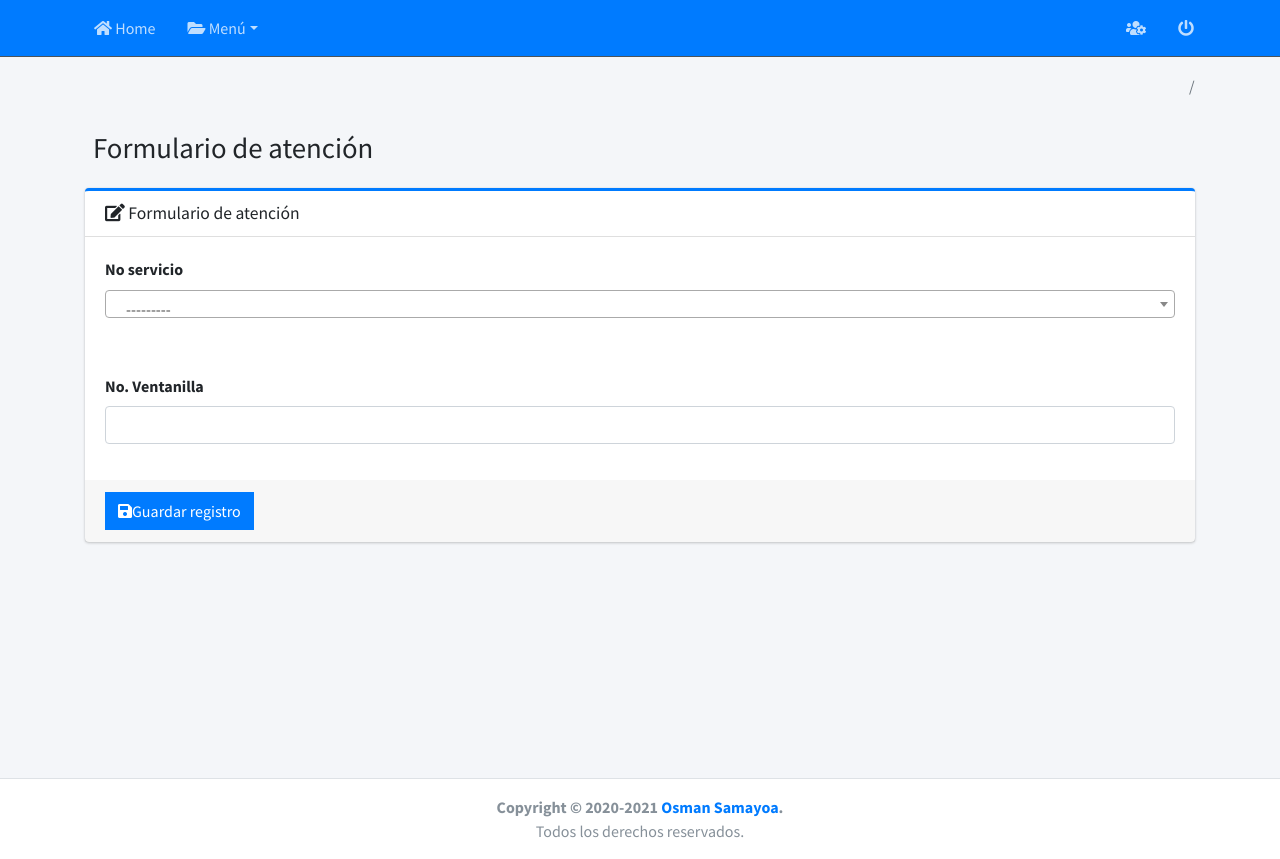
After one commit to comunidad-prueba05/appcliente-calidad, a Django app: page /ordenes/new-generadas-servicios/ in a window 1280 px wide. The commit adds this page. Run offline with Django 3.2, Linux system fonts and the light colour scheme; data comes from the database, SQL or seed files in the repository; both versions use the stored data as it was after the commit; some libraries are stand-ins or nearby versions.

Commit message:
mejorado

```diff
--- a/ordenes/admin.py
+++ b/ordenes/admin.py
@@ -1,4 +1,6 @@
 from django.contrib import admin
-from ordenes.models import TiposServicio
+from ordenes.models import TiposServicio, Servicio, OrdenGenerada
 
 admin.site.register(TiposServicio)
+admin.site.register(Servicio)
+admin.site.register(OrdenGenerada)
--- a/ordenes/forms.py
+++ b/ordenes/forms.py
@@ -3,7 +3,7 @@ from django.forms import ModelForm, Form
 from django import forms
 
 
-from ordenes.models import TiposServicio, Servicio
+from ordenes.models import TiposServicio, Servicio, OrdenGenerada
 
 class TipoServicioForm(ModelForm):
     def __init__(self, *args, **kwargs):
@@ -34,6 +34,7 @@ class OrdenServicioForm(ModelForm):
         super().__init__(*args, **kwargs)
         self.fields['tipo_servicio'].widget.attrs['autofocus'] = True
 
+
     class Meta:
         model = Servicio
         fields = '__all__'
@@ -49,3 +50,35 @@ class OrdenServicioForm(ModelForm):
                 }
             ),
         }
+
+class OrdenGeneradaForm(ModelForm):
+    def __init__(self, *args, **kwargs):
+        super().__init__(*args, **kwargs)
+        self.fields['no_servicio'].widget.attrs['autofocus'] = True
+
+    class Meta:
+        model = OrdenGenerada
+        fields = ['no_servicio','nombre' ]
+        exclude = ['username', 'estado']
+        labels = {
+            # 'no_servicio': 'No. Servicio',
+            'nombre':'No. Ventanilla'
+
+        }
+        widgets = {
+            'no_servicio': forms.Select(
+                attrs={
+                    'class': 'form-control select2',
+                    'style': 'width: 100%'
+                }
+            ),
+            'nombre': forms.TextInput(
+                attrs={
+                    'class': 'form-control'
+                }
+            ),
+        }
+    no_servicio = forms.ModelChoiceField(queryset=Servicio.objects.filter(orden_generada=True, orden_transito=False), widget=forms.Select(attrs={
+        'class': 'form-control select2',
+        'style': 'width: 100%'
+    }))
--- /dev/null
+++ b/ordenes/templates/ordenes/create_orden_generada_servicio.html
@@ -0,0 +1,66 @@
+{% extends 'base/layaut.html' %}
+{% load static %}
+{% block head %}
+  <link href="https://cdn.jsdelivr.net/npm/select2@4.1.0-beta.1/dist/css/select2.min.css" rel="stylesheet" />
+  <script src="https://cdn.jsdelivr.net/npm/select2@4.1.0-beta.1/dist/js/select2.min.js"></script>
+{% endblock %}
+
+{% block content %}
+<div class="content-wrapper">
+  <section class="content-header">
+    <div class="container-fluid">
+      <div class="row mb-2">
+        <div class="col-sm-6">
+          <h1>{{title}}</h1>
+        </div>
+      </div>
+    </div>
+  </section>
+  <section>
+  <form method="post" action="." enctype="multipart/form-data">
+    {% csrf_token %}
+    {% include 'base/field_error.js'%}
+      <div class="container-fluid">
+        <div class="card card-primary card-outline">
+          <div class="card-header">
+            <h3 class="card-title">
+              {% if object_list %}
+                <i class="fas fa-plus"></i>
+              {% else %}
+                <i class="fas fa-edit"></i>
+              {% endif %}
+              {{title}}
+            </h3>
+          </div>
+          <div class="card-body">
+            <div class="form-group">
+              <label for="email">{{ form.no_servicio.label }}</label>
+                {{ form.no_servicio}}
+            </div>
+          </div>
+          <div class="card-body">
+            <div class="form-group">
+              <label for="email">{{ form.nombre.label }}</label>
+                {{ form.nombre}}
+            </div>
+          </div>
+          <div class="card-footer">
+            <button type="submit" class="btn btn-primary btn-flat">
+              <i class="fas fa-save"></i>Guardar registro
+            </button>
+          </div>
+      </div>
+    </div>
+  </form>
+</section>
+</div>
+{% endblock %}
+{% block javascript %}
+<script type="text/javascript">
+  $(function(){
+    $('.select2').select2({
+
+    });
+  });
+</script>
+{% endblock %}
--- a/ordenes/urls.py
+++ b/ordenes/urls.py
@@ -1,5 +1,6 @@
 from django.urls import path
-from ordenes.views import TipoServicio, TipoServicioNew, TipoServicioUpdate, OrdenServicio, ServicioNew
+from ordenes.views import (TipoServicio, TipoServicioNew, TipoServicioUpdate, OrdenServicio, ServicioNew,
+PantallList, GenerarServicio, GenerarServicioNew)
 
 urlpatterns = [
     path('lista-servicios/', TipoServicio.as_view(), name='lista_servicios'),
@@ -8,4 +9,9 @@ urlpatterns = [
 
     path('lista-ordenes-servicios/', OrdenServicio.as_view(), name='lista_ordenes_servicios'),
     path('new-ordenes-servicios/', ServicioNew.as_view(), name='new_ordenes_servicios'),
+    path('pantalla-servicios/', PantallList.as_view(), name='pantalla_servicios'),
+
+    path('lista-generadas-servicios/', GenerarServicio.as_view(), name='lista_generadas_servicios'),
+    path('new-generadas-servicios/', GenerarServicioNew.as_view(), name='new_generadas_servicios'),
+
 ]
--- a/ordenes/views.py
+++ b/ordenes/views.py
@@ -2,8 +2,8 @@ from django.shortcuts import render
 from django.views.generic import CreateView, ListView, UpdateView, DeleteView,TemplateView ,DetailView
 from django.http import HttpResponseRedirect, HttpResponse, JsonResponse
 
-from ordenes.models import TiposServicio, Servicio
-from ordenes.forms import TipoServicioForm, OrdenServicioForm
+from ordenes.models import TiposServicio, Servicio, OrdenGenerada
+from ordenes.forms import TipoServicioForm, OrdenServicioForm, OrdenGeneradaForm
 from django.urls import reverse_lazy
 
 
@@ -91,3 +91,86 @@ class ServicioNew(CreateView):
         context['title'] = 'Generar No. Servicio'
         # context['list_perfil'] = reverse_lazy('usuario:mi_perfil')
         return context
+
+class PantallList(TemplateView):
+    template_name = 'ordenes/list_pantalla.html'
+
+    def get_context_data(self, *args, **kwargs):
+        context = super().get_context_data(**kwargs)
+        context['title'] = 'Atención al cliente'
+        context['subtitle'] = 'Número de atención'
+        context['list_url'] = reverse_lazy('ordenes:pantalla_servicios')
+        context['list_home'] = reverse_lazy('bases:home')
+        context['generar_orden'] = Servicio.objects.filter(orden_generada=True, orden_transito=False)
+        context['transito_orden'] = Servicio.objects.filter(orden_transito=True, orden_generada=True )
+        return context
+
+class GenerarServicio(ListView):
+    model =  OrdenGenerada
+    template_name = 'ordenes/list_tipo_servicio_generada.html'
+
+
+    def get_queryset(self):
+        return self.model.objects.all()
+
+    def get_context_data(self , *args , **kwargs):
+        context = super().get_context_data(*args, **kwargs)
+        context ['title'] = 'Generar Orden de Servicio'
+        context['list_url'] = reverse_lazy('ordenes:lista_generadas_servicios')
+        context['new_url'] = reverse_lazy('ordenes:new_generadas_servicios')
+        return context
+
+class GenerarServicioNew(CreateView):
+    model = OrdenGenerada
+    template_name = 'ordenes/create_orden_generada_servicio.html'
+    form_class = OrdenGeneradaForm
+    success_url = reverse_lazy('ordenes:lista_generadas_servicios')
+
+    def get_context_data(self, *args, **kwargs):
+        context = super().get_context_data(**kwargs)
+        context['title'] = 'Formulario de atención'
+        # context['list_perfil'] = reverse_lazy('usuario:mi_perfil')
+        return context
+
+
+    def post(self, request, *args, **kwargs):
+        form = OrdenGeneradaForm(request.POST)
+        if form.is_valid():
+            self.object = form.save(commit=False)
+            self.object.username = self.request.user
+            id_servicio = self.object.no_servicio.pk
+            servicio_update = Servicio.objects.get(pk=id_servicio)
+            servicio_update.orden_transito = True
+            form.save()
+            servicio_update.save()
+            return HttpResponseRedirect(self.success_url)
+        return render(request, self.template_name, {'form': form})
+
+
+
+# class DatosServicioNew(CreateView):
+#     model = OrdenGenerada
+#     template_name = 'ordenes/create_orden_generada_servicio.html'
+#     form_class = OrdenGeneradaForm
+#     success_url = reverse_lazy('ordenes:lista_generadas_servicios')
+#
+#     def get_context_data(self, *args, **kwargs):
+#         context = super().get_context_data(**kwargs)
+#         context['title'] = 'Formulario de atención'
+#         # context['list_perfil'] = reverse_lazy('usuario:mi_perfil')
+#         return context
+#
+#
+#     def post(self, request, *args, **kwargs):
+#         form = OrdenGeneradaForm(request.POST)
+#         if form.is_valid():
+#             self.object = form.save(commit=False)
+#             self.object.username = self.request.user
+#             id_servicio = self.object.no_servicio.pk
+#             servicio_update = Servicio.objects.get(pk=id_servicio)
+#             servicio_update.orden_transito = False
+#             servicio_update.orden_transito = False
+#             form.save()
+#             servicio_update.save()
+#             return HttpResponseRedirect(self.success_url)
+#         return render(request, self.template_name, {'form': form})
--- a/templates/base/header.html
+++ b/templates/base/header.html
@@ -3,9 +3,9 @@
 <nav class="main-header navbar navbar-expand navbar-dark navbar-primary">
     <div class="container">
         <a href="#" class="navbar-brand">
-            <img src="#" alt="AdminLTE Logo"
+            <!-- <img src="#" alt="AdminLTE Logo"
                  class="brand-image"
-                 style="opacity: .8">
+                 style="opacity: .8"> -->
             <span class="brand-text font-weight-light"></span>
         </a>
         <button class="navbar-toggler order-1" type="button" data-toggle="collapse" data-target="#navbarCollapse"
@@ -19,16 +19,16 @@
                 </li>
                 <li class="nav-item dropdown">
                     <a id="dropdownSubMenu1" href="#" data-toggle="dropdown" aria-haspopup="true" aria-expanded="false"
-                       class="nav-link dropdown-toggle"><i class="fas fa-folder-open"></i> Mantenimientos</a>
+                       class="nav-link dropdown-toggle"><i class="fas fa-folder-open"></i> Menú</a>
                     <ul aria-labelledby="dropdownSubMenu1" class="dropdown-menu border-0 shadow">
                         <li><a href="{% url 'ordenes:lista_servicios' %}" class="dropdown-item"><i
-                                class="fas fa-truck-loading"></i> Categorías</a></li>
+                                class="fas fa-truck-loading"></i>Variedad de servicios</a></li>
                         <li><a href="{% url 'ordenes:lista_ordenes_servicios'%}" class="dropdown-item"><i class="fas fa-boxes"></i>
-                            Servicio</a></li>
-                        <li><a href="#" class="dropdown-item"><i class="fas fa-users"></i>
-                            Clientes</a></li>
-                        <li><a href="#" class="dropdown-item"><i
-                                class="fas fa-shopping-cart"></i> Ventas</a></li>
+                            Servicio ingresados</a></li>
+                        <li><a href="{% url 'ordenes:pantalla_servicios' %}" class="dropdown-item"><i class="fas fa-users"></i>
+                            Pantalla clientes</a></li>
+                        <li><a href="{% url 'ordenes:lista_generadas_servicios' %}" class="dropdown-item"><i
+                                class="fas fa-shopping-cart"></i> Formulario de Ordenes</a></li>
                         <li><a href="#" class="dropdown-item"><i class="fas fa-chart-bar"></i>
                             Reporte de Ventas</a></li>
                         <li><a href="#" class="dropdown-item"><i
--- a/templates/base/home.html
+++ b/templates/base/home.html
@@ -34,4 +34,6 @@
 {% endblock %}
 {% block login %}
 {% endblock %}
+{% block pantalla %}
+{% endblock %}
 </html>
```
Also changed, not shown: ordenes/models.py (+49 -2 lines), ordenes/templates/ordenes/list_pantalla.html (added, +75 -0 lines), ordenes/templates/ordenes/list_tipo_servicio_generada.html (added, +24 -0 lines), bases/migrations/__init__.py (deleted), db.sqlite3, ordenes/migrations/0001_initial.py, ordenes/migrations/0002_auto_20201105_1536.py (deleted), ordenes/migrations/0002_cliente_ordengenerada.py (added), ordenes/migrations/0003_auto_20201105_1557.py (deleted), ordenes/migrations/0003_auto_20201106_1322.py (added), ordenes/migrations/0004_auto_20201105_2250.py (deleted), usuario/migrations/0001_initial.py.
